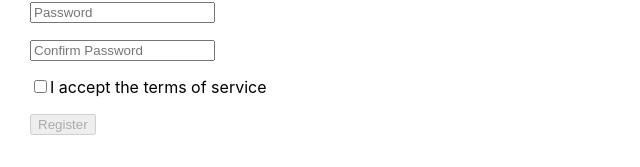
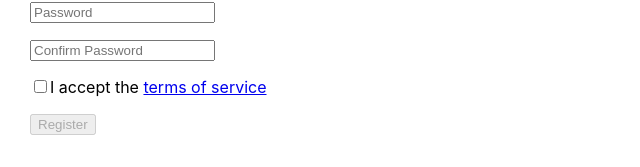
Before and after one commit to kingsley-ijomah/fullstack-template-react-node, a React (Create React App) app in the folder frontend/: page /register in a window 1280 px wide. Shown: the part 232-399 px from the top of the page, without its empty margins (0-640 px from the left). Built offline with nearby package versions, Linux system fonts and the light colour scheme; no server answers.

Commit message:
Add accept terms and conditions

```diff
--- a/frontend/src/pages/Register.jsx
+++ b/frontend/src/pages/Register.jsx
@@ -114,7 +114,7 @@ export default function Register() {
             checked={accept_terms}
             onChange={(e) => setAcceptTerms(e.target.checked)}
           />
-          <label htmlFor="accept_terms">I accept the terms of service</label>
+          <label htmlFor="accept_terms">I accept the <a href="#">terms of service</a></label>
         </p>
 
         <p>
```
